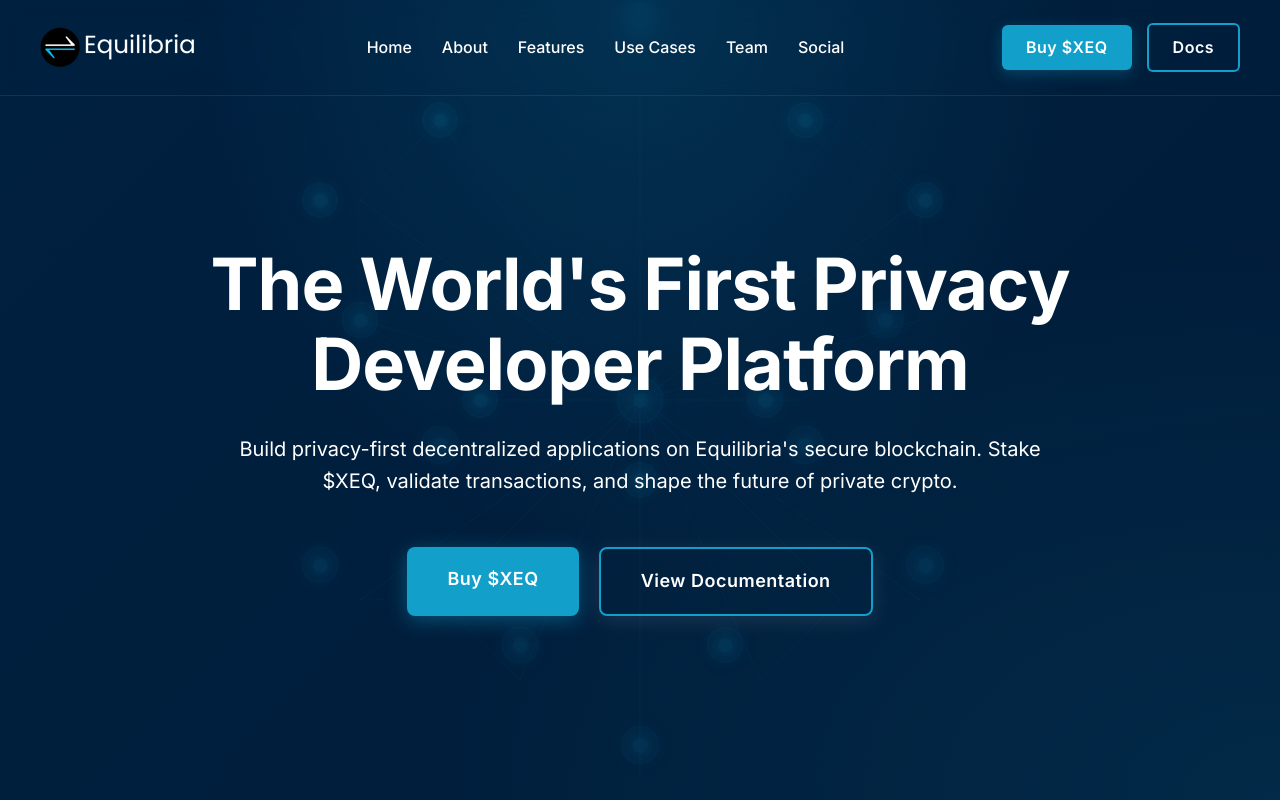
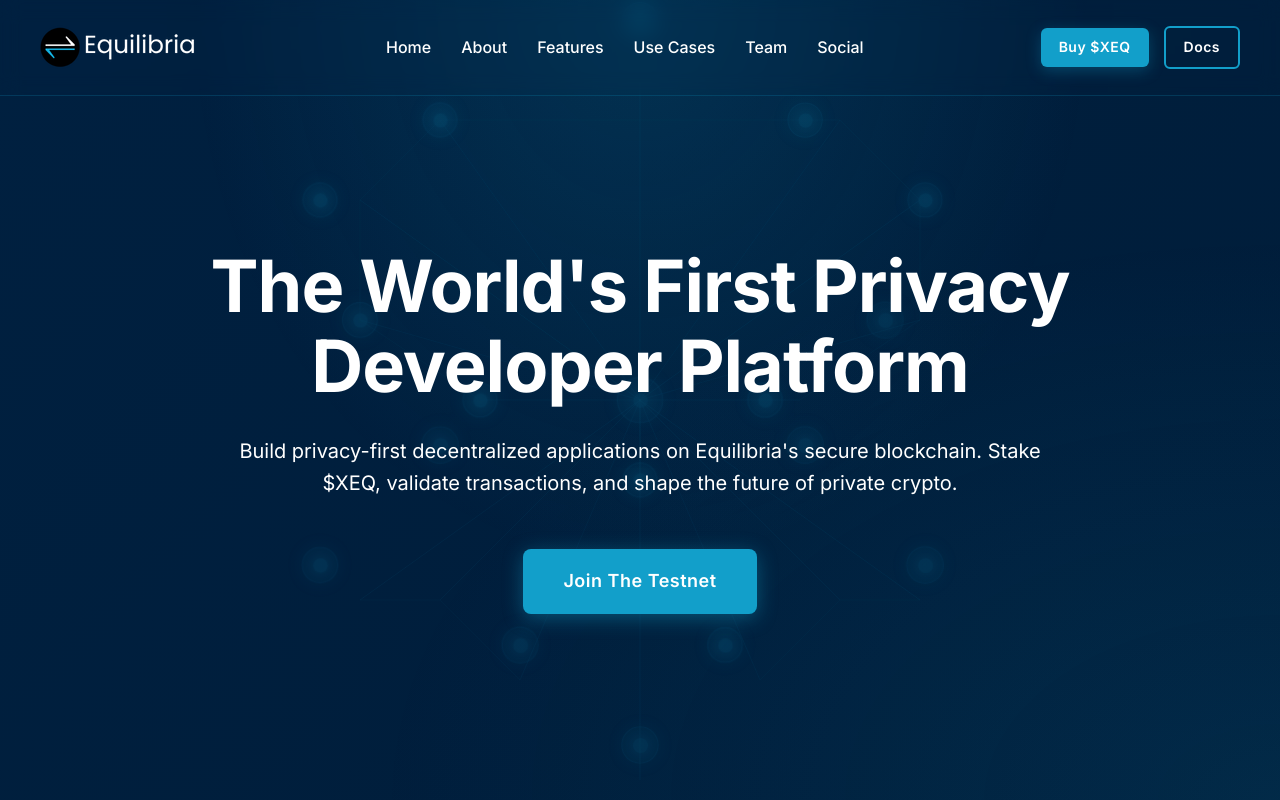
Before and after one commit to DomXEQ/xeqnetwork, a plain HTML site: page index.html in a window 1280 px wide. Shown: the top 800 px of the page. Drawn offline with Linux system fonts and the light colour scheme.

Commit message:
Replace hero buttons with Join The Testnet button and make navbar buttons smaller and thinner

```diff
--- a/index.html
+++ b/index.html
@@ -134,8 +134,8 @@
         }
 
         .nav-btn {
-            padding: 10px 24px;
-            font-size: 16px;
+            padding: 8px 18px;
+            font-size: 14px;
             font-weight: 600;
             border-radius: 6px;
             text-decoration: none;
@@ -1046,8 +1046,7 @@
         <h1 class="hero-title">The World's First Privacy Developer Platform</h1>
         <p class="hero-subtitle">Build privacy-first decentralized applications on Equilibria's secure blockchain. Stake $XEQ, validate transactions, and shape the future of private crypto.</p>
         <div class="hero-buttons">
-            <a href="https://nonkyc.io/market/XEQ_BTC" class="btn btn-primary" target="_blank">Buy $XEQ</a>
-            <a href="https://equilibria-network.gitbook.io/docs/" class="btn btn-secondary" target="_blank">View Documentation</a>
+            <a href="#" class="btn btn-primary">Join The Testnet</a>
         </div>
     </section>
 
```
